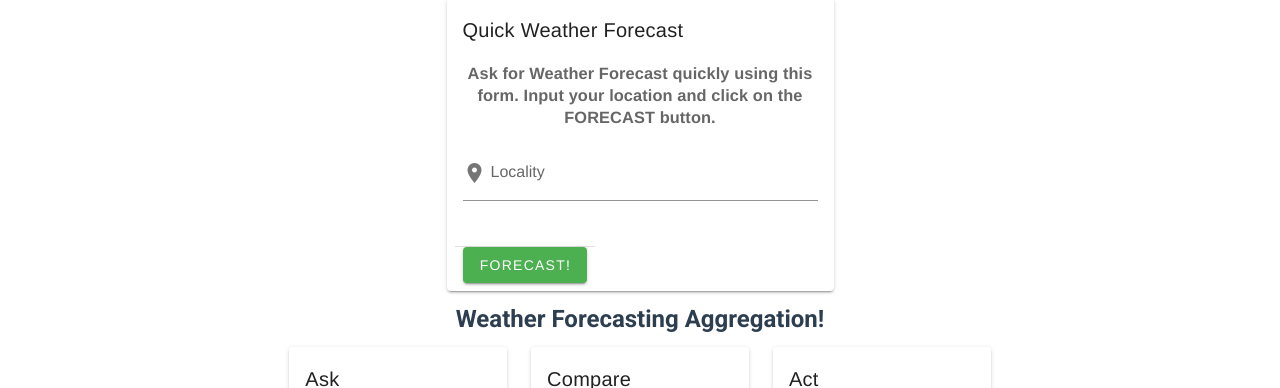
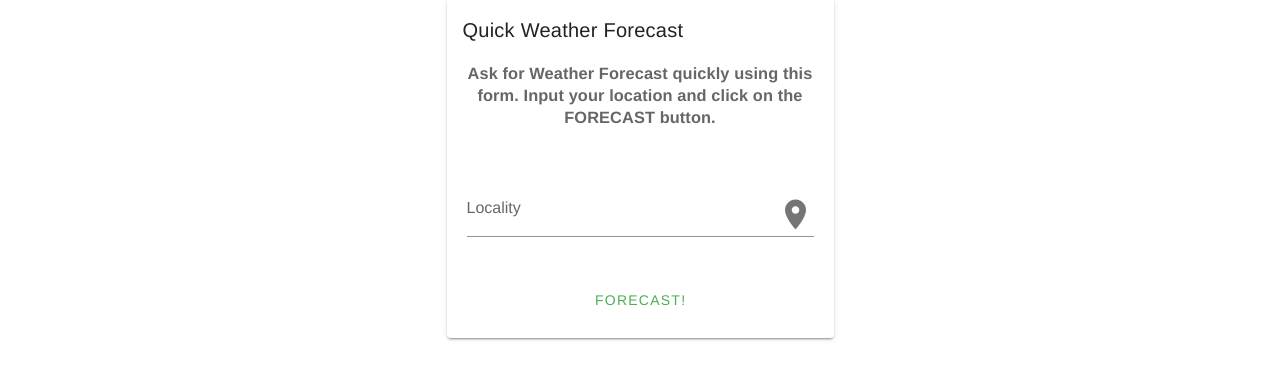
Before and after one commit to Weather-Vortex/weather-vortex-client, a Vue app: page /#/ in a window 1280 px wide. Shown: the part 296-684 px from the top of the page. Built offline with nearby package versions, Linux system fonts and the light colour scheme; no server answers.

Commit message:
Adjust quick forecast card.

```diff
--- a/src/components/info/InfoMain.vue
+++ b/src/components/info/InfoMain.vue
@@ -1,5 +1,5 @@
 <template>
-  <v-container>
+  <v-container class="mt-12">
     <v-row class="text-center">
       <!-- Weather Forecasting Agrgegation Informations -->
       <v-col class="mb-5" cols="12">
--- a/src/components/weather/QuickForecastCard.vue
+++ b/src/components/weather/QuickForecastCard.vue
@@ -6,32 +6,43 @@
         Ask for Weather Forecast quickly using this form. Input your location
         and click on the FORECAST button.
       </h3>
+    </v-card-text>
+    <v-card-actions>
+      <v-container>
+        <v-row>
+          <v-col>
             <v-text-field
               full-width
               label="Locality"
               :loading="isLoading"
               placeholder="Locality"
-        prepend-inner-icon="mdi-map-marker"
               single-line
               type="text"
               v-model="message"
               @click:append="navigate"
             >
+              <template v-slot:append>
+                <v-fade-transition leave-absolute>
+                  <v-progress-circular
+                    v-if="isLoading"
+                    size="24"
+                    color="info"
+                    indeterminate
+                  ></v-progress-circular>
+                  <v-icon large @click="getPosition">mdi-map-marker</v-icon>
+                </v-fade-transition>
+              </template>
             </v-text-field>
-    </v-card-text>
-    <v-card-actions>
-      <v-form ref="form" lazy-validation>
-        <!--<v-container>
+          </v-col>
+        </v-row>
         <v-row>
-            <v-col cols="12">-->
-
-        <!--</v-col>
+          <v-col>
+            <v-spacer></v-spacer>
+            <v-btn color="success" text @click="navigate">Forecast!</v-btn
+            ><v-spacer></v-spacer>
+          </v-col>
         </v-row>
-        </v-container>-->
-        <v-divider></v-divider>
-
-        <v-btn color="success" class="mx-2" @click="navigate">Forecast!</v-btn>
-      </v-form>
+      </v-container>
     </v-card-actions>
   </v-card>
 </template>
@@ -49,6 +60,9 @@ export default {
     loading: false,
   }),
   methods: {
+    getPosition() {
+      this.message = "Geolocation";
+    },
     navigate() {
       this.loading = true;
       const locality = this.message;
```
Lines whose indentation alone changed are shown as unchanged.
